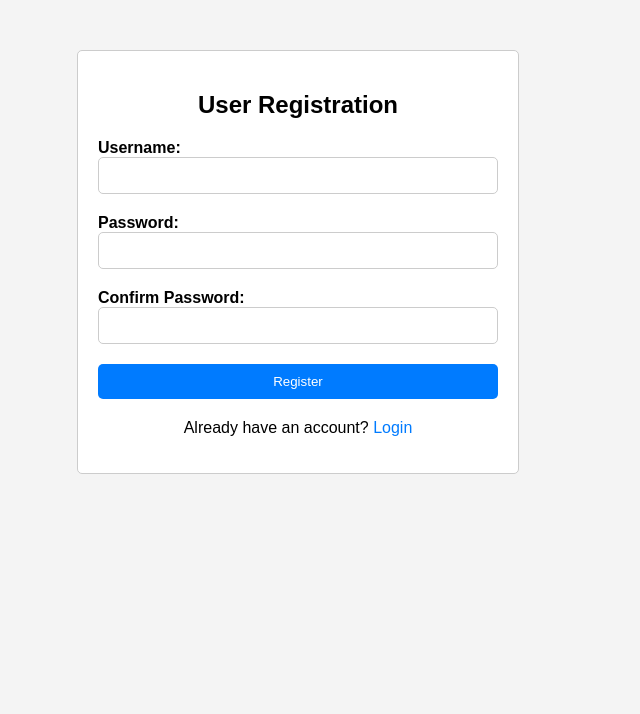
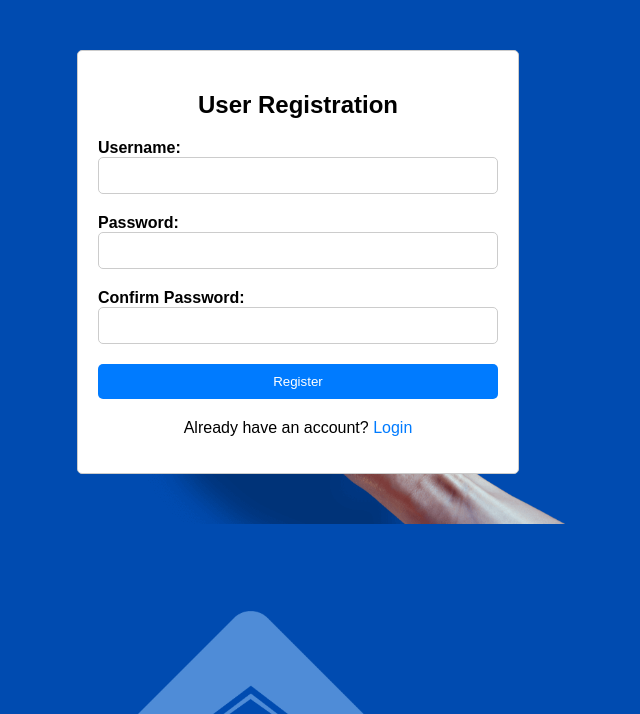
Before and after one commit to mwaisilvesta/qr-house_rental_payment_system, a PHP site: page /user_registration.php in a window 1280 px wide. Shown: the top 714 px of the page, without its empty margins (342-982 px from the left). Run offline with PHP 8.4, Linux system fonts and the light colour scheme.

Commit message:
added background image to login,registration and mainatainance form

```diff
--- a/user_dashboard.php
+++ b/user_dashboard.php
@@ -7,7 +7,9 @@
     <style>
         body {
             font-family: Arial, sans-serif;
-            background-color: #f9f9f9;
+            background-image: url('rent.png'); /* Add the path to your background image */
+            background-size: cover; /* Cover the entire background */
+            background-position: center; /* Center the background image */
             margin: 0;
             padding: 0;
         }
--- a/user_login.php
+++ b/user_login.php
@@ -26,6 +26,9 @@ if ($_SERVER['REQUEST_METHOD'] === 'POST' && isset($_POST['action']) && $_POST['
         body {
             font-family: Arial, sans-serif;
             background-color: #f9f9f9;
+            background-image: url('rent.png'); /* Add the path to your background image */
+            background-size: cover; /* Cover the entire background */
+            background-position: center; /* Center the background image */
             margin: 0;
             padding: 0;
             display: flex;
--- a/user_registration.php
+++ b/user_registration.php
@@ -9,6 +9,9 @@
         body {
             font-family: Arial, sans-serif;
             background-color: #f4f4f4;
+            background-image: url('rent.png'); /* Add the path to your background image */
+            background-size: cover; /* Cover the entire background */
+            background-position: center; /* Center the background image */
             margin: 0;
             padding: 0;
         }
@@ -77,7 +80,7 @@
         <?php if (isset($registration_message)): ?>
             <p class="<?php echo $registration_success ? 'success-message' : 'error-message'; ?>"><?php echo $registration_message; ?></p>
         <?php endif; ?>
-        <form id="registrationForm" method="post" action="">
+        <form id="registrationForm" method="post" action="user_action.php">
             <div class="form-group">
                 <label for="username">Username:</label>
                 <input type="text" id="username" name="username">
```
